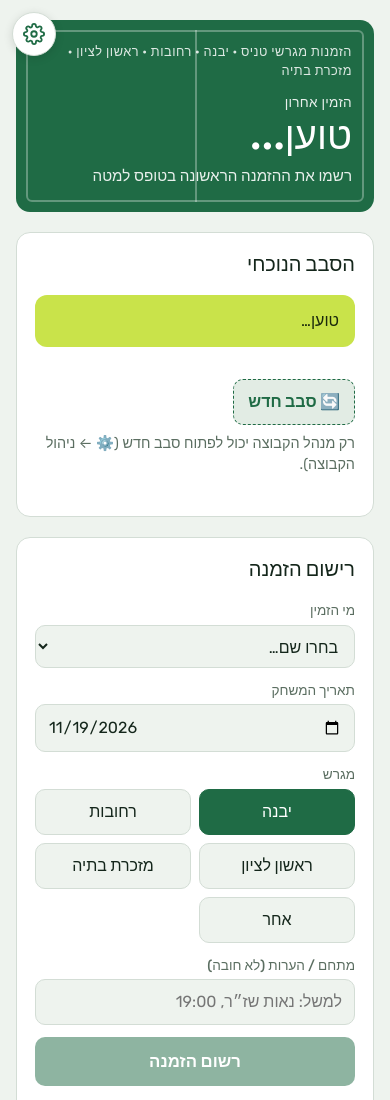
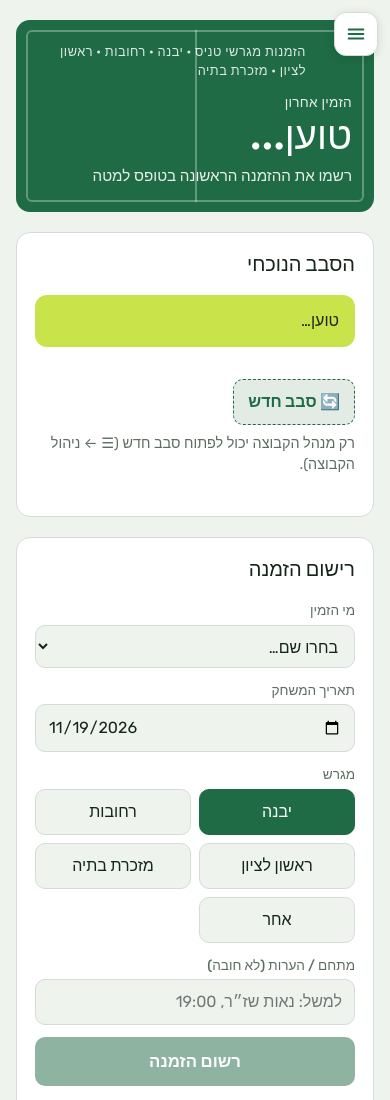
Before and after one commit to RamiZrahi-2206/tennis-bookings, a plain HTML site: page index.html in a window 390 px wide. Shown: the top 1100 px of the page. Drawn offline with nearby package versions, Linux system fonts and the light colour scheme; no server answers.

Commit message:
feat: hamburger menu on the right instead of the settings gear
Co-Authored-By: Claude Opus 5.5 <noreply@anthropic.com>

```diff
--- a/app.js
+++ b/app.js
@@ -1,7 +1,7 @@
 (function(){
   // Self-update: phones (and the home-screen app) keep old copies of the page. When the published
   // version differs from this code's version, reload once with a fresh URL.
-  const APP_VERSION = "20261119e";
+  const APP_VERSION = "20261119f";
   async function checkVersion(){
     try{
       const v=(await (await fetch("version.txt?t="+Date.now(),{cache:"no-store"})).text()).trim();
--- a/index.html
+++ b/index.html
@@ -63,6 +63,7 @@ header > *{position:relative}
 .pill{background:var(--ball);color:var(--ball-ink);border-radius:999px;padding:2px 12px;font-weight:700;font-size:.85rem}
 .ago{opacity:.9}
 h1{font-size:.8rem;font-weight:500;margin:0 0 12px;opacity:.85;letter-spacing:.04em}
+@media (max-width:720px){header h1{padding-inline-start:46px}}
 .courts-last{display:grid;grid-template-columns:repeat(3,1fr);gap:10px}
 @media (max-width:480px){.courts-last{grid-template-columns:1fr}}
 .cl{background:var(--surface);border:1px solid var(--line);border-radius:12px;padding:12px 14px;display:flex;flex-direction:column;gap:2px;min-width:0}
@@ -147,10 +148,10 @@ td .sub::before{content:" · "}
 .rotation li.paid .st{border-color:var(--court);color:var(--court)}
 .rotation li.next{outline:2px solid var(--court)}
 .rotation li.next .st{background:var(--court);color:var(--court-ink);border-color:var(--court)}
-.gear{position:fixed;z-index:30;top:calc(env(safe-area-inset-top,0px) + 12px);left:max(12px,env(safe-area-inset-left,0px));width:44px;height:44px;border-radius:50%;border:1px solid var(--line);background:var(--surface);color:var(--court);display:grid;place-items:center;cursor:pointer;box-shadow:0 2px 10px rgba(0,0,0,.12)}
+.gear{position:fixed;z-index:30;top:calc(env(safe-area-inset-top,0px) + 12px);right:max(12px,env(safe-area-inset-right,0px));width:44px;height:44px;border-radius:12px;border:1px solid var(--line);background:var(--surface);color:var(--court);display:grid;place-items:center;cursor:pointer;box-shadow:0 2px 10px rgba(0,0,0,.12)}
 .gear svg{width:22px;height:22px}
 .scrim{position:fixed;inset:0;z-index:40;background:rgba(0,0,0,.35)}
-.settings{position:fixed;z-index:50;top:0;bottom:0;left:0;width:min(340px,88vw);background:var(--surface);color:var(--fg);box-shadow:4px 0 24px rgba(0,0,0,.2);padding:calc(env(safe-area-inset-top,0px) + 18px) 18px calc(env(safe-area-inset-bottom,0px) + 18px) max(18px,env(safe-area-inset-left,0px));display:flex;flex-direction:column;gap:18px;overflow-y:auto}
+.settings{position:fixed;z-index:50;top:0;bottom:0;right:0;width:min(340px,88vw);background:var(--surface);color:var(--fg);box-shadow:-4px 0 24px rgba(0,0,0,.2);padding:calc(env(safe-area-inset-top,0px) + 18px) max(18px,env(safe-area-inset-right,0px)) calc(env(safe-area-inset-bottom,0px) + 18px) 18px;display:flex;flex-direction:column;gap:18px;overflow-y:auto}
 .settings-head{display:flex;align-items:center;justify-content:space-between;gap:12px}
 .settings-head h2{font-size:1.4rem}
 .x{font:inherit;font-size:1.2rem;width:40px;height:40px;border-radius:50%;border:1px solid var(--line);background:var(--bg);color:var(--fg);cursor:pointer}
@@ -200,7 +201,7 @@ textarea.copy{width:100%;min-height:120px;font:inherit;font-size:.85rem;border:1
 
 </head>
 <body>
-<button type="button" class="gear" id="settingsBtn" aria-label="הגדרות" aria-expanded="false" aria-controls="settings"><svg viewBox="0 0 24 24" fill="none" stroke="currentColor" stroke-width="2" stroke-linecap="round" stroke-linejoin="round" aria-hidden="true"><circle cx="12" cy="12" r="3"/><path d="M19.4 15a1.65 1.65 0 0 0 .33 1.82l.06.06a2 2 0 1 1-2.83 2.83l-.06-.06a1.65 1.65 0 0 0-1.82-.33 1.65 1.65 0 0 0-1 1.51V21a2 2 0 1 1-4 0v-.09A1.65 1.65 0 0 0 9 19.4a1.65 1.65 0 0 0-1.82.33l-.06.06a2 2 0 1 1-2.83-2.83l.06-.06A1.65 1.65 0 0 0 4.68 15a1.65 1.65 0 0 0-1.51-1H3a2 2 0 1 1 0-4h.09A1.65 1.65 0 0 0 4.6 9a1.65 1.65 0 0 0-.33-1.82l-.06-.06a2 2 0 1 1 2.83-2.83l.06.06A1.65 1.65 0 0 0 9 4.68a1.65 1.65 0 0 0 1-1.51V3a2 2 0 1 1 4 0v.09a1.65 1.65 0 0 0 1 1.51 1.65 1.65 0 0 0 1.82-.33l.06-.06a2 2 0 1 1 2.83 2.83l-.06.06A1.65 1.65 0 0 0 19.4 9a1.65 1.65 0 0 0 1.51 1H21a2 2 0 1 1 0 4h-.09a1.65 1.65 0 0 0-1.51 1z"/></svg></button>
+<button type="button" class="gear" id="settingsBtn" aria-label="תפריט והגדרות" aria-expanded="false" aria-controls="settings"><svg viewBox="0 0 24 24" fill="none" stroke="currentColor" stroke-width="2.2" stroke-linecap="round" aria-hidden="true"><path d="M4 7h16M4 12h16M4 17h16"/></svg></button>
 <div class="scrim" id="scrim" hidden></div>
 <aside class="settings" id="settings" hidden aria-labelledby="setTitle">
   <div class="settings-head"><h2 id="setTitle">הגדרות</h2><button type="button" class="x" id="settingsClose" aria-label="סגירת ההגדרות">✕</button></div>
@@ -273,7 +274,7 @@ textarea.copy{width:100%;min-height:120px;font:inherit;font-size:.85rem;border:1
     <div class="round">
       <p class="round-hint" id="allPaidHint" hidden>כולם שילמו בסבב הזה. מנהל הקבוצה יכול לפתוח סבב חדש.</p>
       <button type="button" class="round-btn" id="newRoundBtn">🔄 סבב חדש</button>
-      <p class="round-msg" id="roundAdminNote">רק מנהל הקבוצה יכול לפתוח סבב חדש (⚙️ ← ניהול הקבוצה).</p>
+      <p class="round-msg" id="roundAdminNote">רק מנהל הקבוצה יכול לפתוח סבב חדש (☰ ← ניהול הקבוצה).</p>
       <div id="newRoundConfirm" hidden class="round-confirm">
         <p>כל השחקנים יחזרו ל"טרם שילמו", והתור יתחיל מחדש מהראשון ברשימה. להתחיל סבב חדש?</p>
         <div class="share"><button type="button" class="round-yes" id="newRoundYes">כן, התחל סבב חדש</button><button type="button" id="newRoundCancel">ביטול</button></div>
@@ -329,6 +330,6 @@ textarea.copy{width:100%;min-height:120px;font:inherit;font-size:.85rem;border:1
 </div>
 
 <script src="https://cdn.jsdelivr.net/npm/@supabase/supabase-js@2.45.4/dist/umd/supabase.js"></script>
-<script src="app.js?v=20261119e"></script>
+<script src="app.js?v=20261119f"></script>
 </body>
 </html>
```
Also changed, not shown: version.txt.
